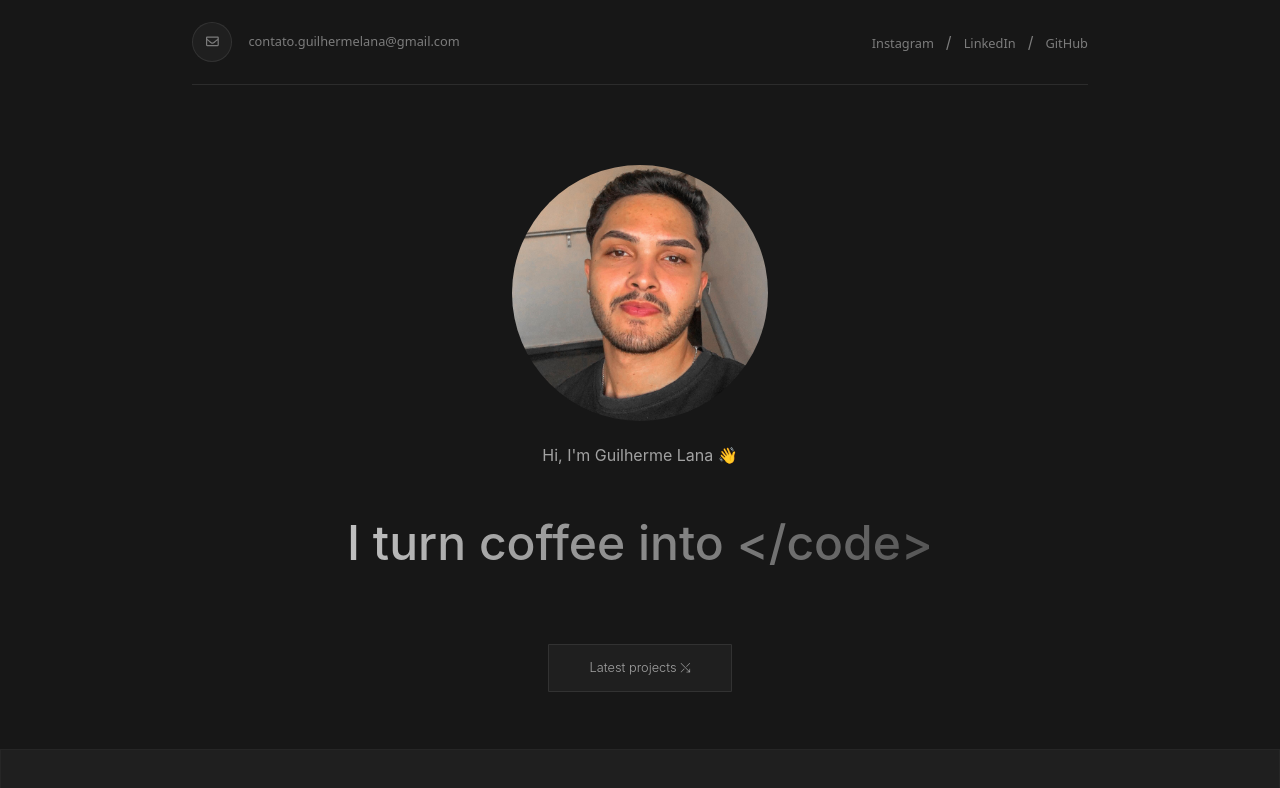
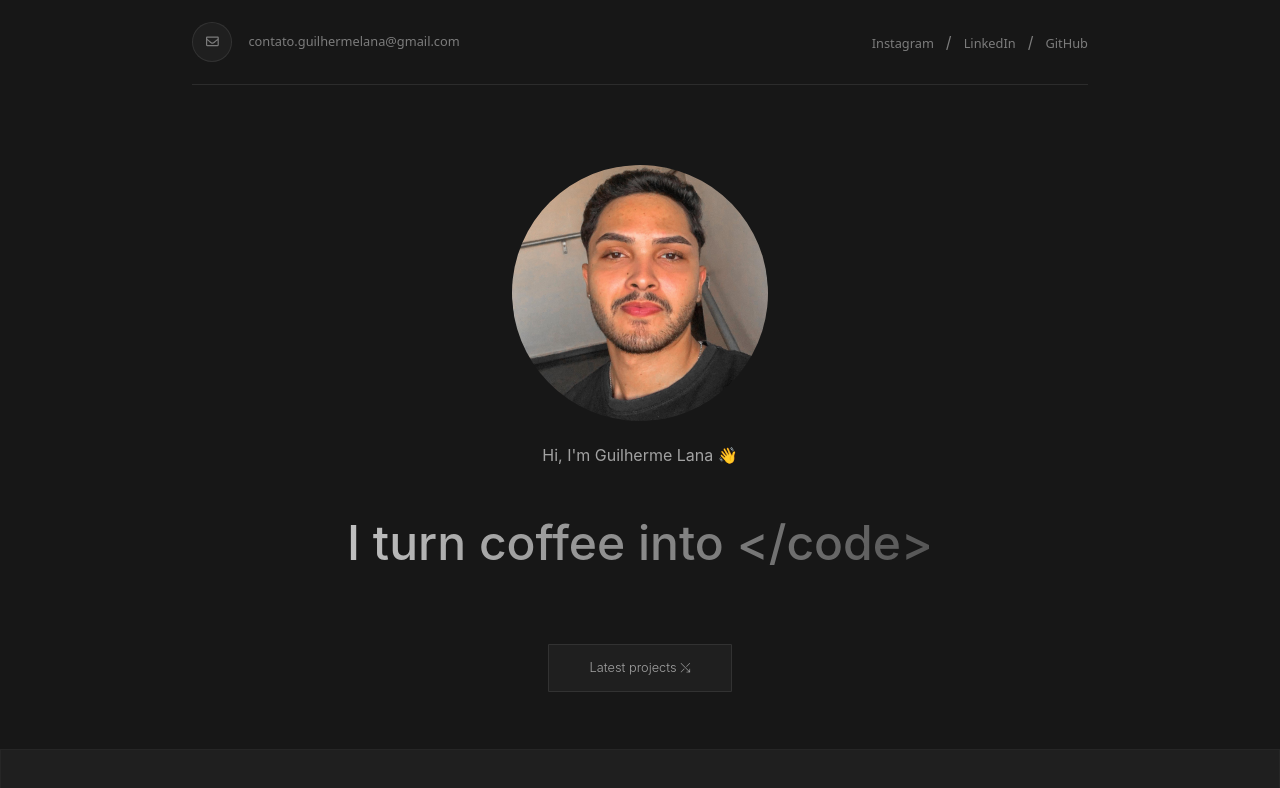
Before and after one commit to lan4z/coderlan4z, a React (Vite) app: page / in a window 1280 px wide. Shown: the top 788 px of the page. Built offline with nearby package versions, Linux system fonts and the light colour scheme.

Commit message:
Update landing.css

```diff
--- a/src/assets/css/landing.css
+++ b/src/assets/css/landing.css
@@ -182,6 +182,7 @@ main {
     object-position: center center;
     aspect-ratio: 1 / 1;
     border-radius: 50%;
+    transform: rotate(-5deg);
 }
 
 .profile p {
```
